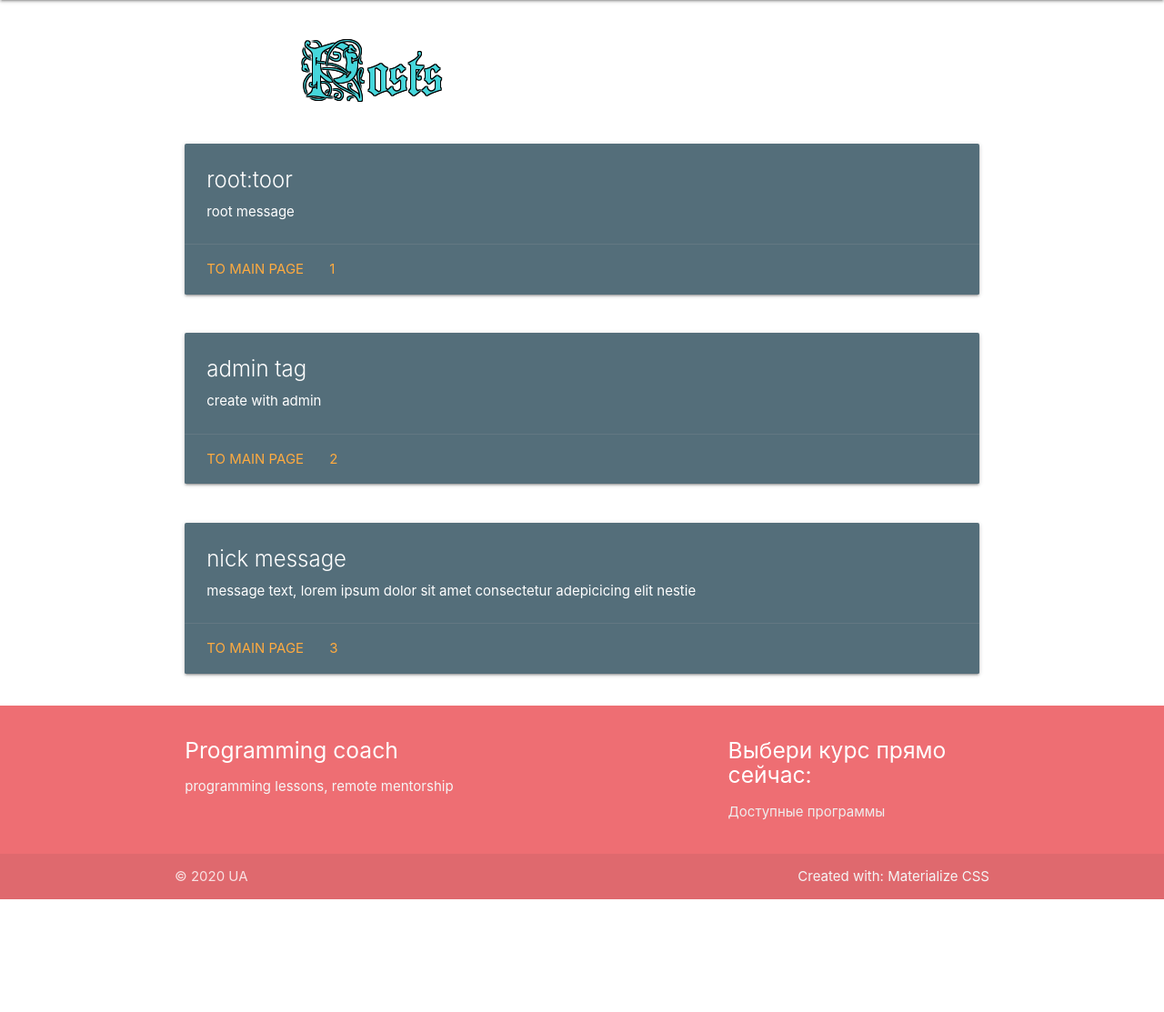
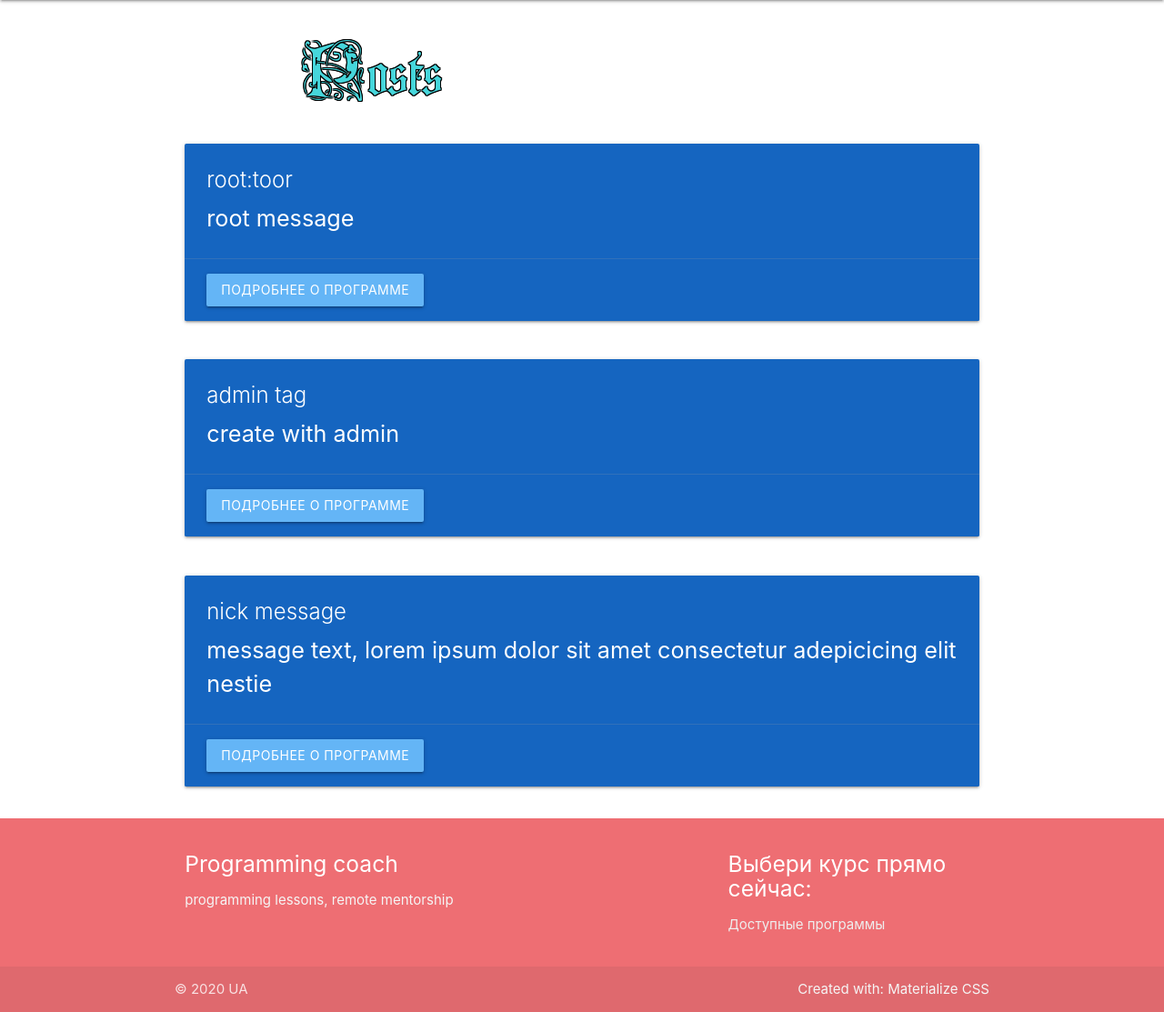
Before and after one commit to NickIT87/blog_dashboard, a Flask app: template landing/templates/blog.html in a window 1280 px wide. Shown: the part 64-1177 px from the top of the page at 91% size. Before the commit the page ends 1053 px from the top, so only its background shows below. Run offline with Flask 3, Linux system fonts and the light colour scheme; the template is opened without the code that fills it: values that come from a table or form of the project are taken from there, others are empty; a user stored in the database is signed in; some libraries are stand-ins or nearby versions.

Commit message:
cards refactor, think about programm content

```diff
--- a/landing/templates/blog.html
+++ b/landing/templates/blog.html
@@ -11,16 +11,16 @@
     {% for message in messages %}
     <div class="row" id="{{ message.id }}">
         <div class="col s12 m12 l12">
-          <div class="card blue-grey darken-1">
+          <div class="card blue darken-3">
             <div class="card-content white-text">
                 {% for tag in message.tags %}
               <span class="card-title">{{ tag.text }}</span>
                 {% endfor %}
-              <p>{{ message.text }}</p>
+              <p class="flow-text">{{ message.text }}</p>
             </div>
             <div class="card-action">
-                <a href="{{ url_for('home') }}">to main page</a>
-                <a href="{{ url_for('view_post', id=message.id-1) }}">{{message.id}}</a>
+                <!--<a class="waves-effect waves-light btn-flat" href="{{ url_for('home') }}">to main page</a>-->
+                <a class="waves-effect waves-light btn blue lighten-2" href="{{ url_for('view_post', id=message.id-1) }}">Подробнее о программе</a>
             </div>
           </div>
         </div>
```
